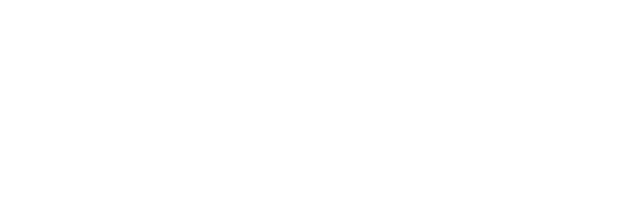
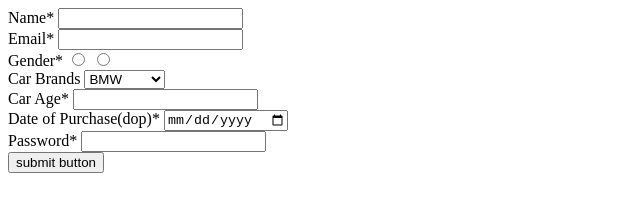
Before and after one commit to acciojob/car-insurance-form-Kunal-Deep011, a website: page main.html in a window 1280 px wide. Shown: the whole page, without its empty margins (0-640 px from the left). Drawn offline with Linux system fonts and the light colour scheme.

Commit message:
created a submission

```diff
--- a/main.html
+++ b/main.html
@@ -8,6 +8,42 @@
 
 <body>
 	<!-- the entire body must be written by student -->
+	<form  method="post">
+		<div>
+		   <label for="name">Name*</label>
+		   <input type="name" id="name" required>
+		</div>
+		<div>
+		   <label for="email">Email*</label>
+		   <input type="email" id="email" required>
+		</div>
+		<div>
+		   <label>Gender*</label>
+		   <input type="radio" value="male" name="gender">
+		   <input type="radio" name="gender">
+		</div>
+		 <div>
+            <label for="cars">Car Brands</label>
+            <select id="cars">
+                <option>BMW</option>
+                <option>Audi</option>
+                <option>Mercedez</option>
+            </select>
+        </div>
+		<div>
+			<label for="carage"> Car Age*</label>
+			<input type="number" id="carage" required>
+		</div>
+		<div>
+			<label for="dop">Date of Purchase(dop)*</label>
+			<input type="date" id="dop" required>
+		</div>
+		<div>
+		<label for="password">Password*</label>
+		<input type="password" id="password" required>
+		</div>
+	    <button type="submit">submit button</button>
+	</form>
     <script type="text/javascript" src="./script.js">
 </script>
 
```
